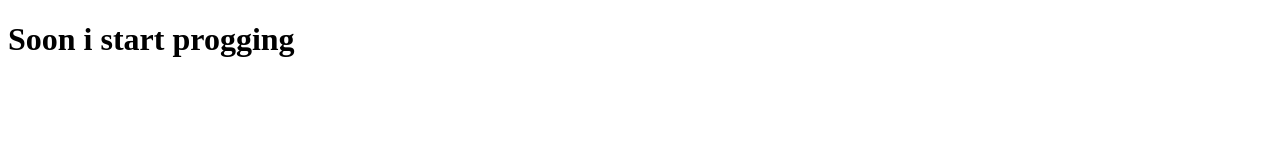
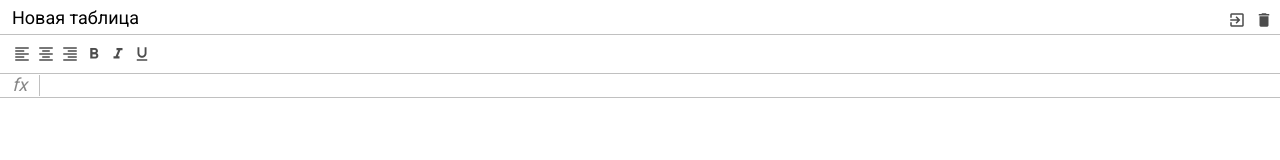
Before and after one commit to DiasKazhtai/myExcel, a website built with webpack: page src/index.html in a window 1280 px wide. Built offline with nearby package versions, Linux system fonts and the light colour scheme.

Commit message:
table layout start

```diff
--- a/package.json
+++ b/package.json
@@ -41,5 +41,8 @@
     "webpack": "^4.43.0",
     "webpack-cli": "^3.3.11",
     "webpack-dev-server": "^3.11.0"
+  },
+  "dependencies": {
+    "normalize.css": "^8.0.1"
   }
 }
--- a/src/index.html
+++ b/src/index.html
@@ -4,11 +4,54 @@
     <meta charset="UTF-8">
     <meta name="viewport" content="width=device-width, initial-scale=1.0">
     <link rel="shortcut icon" href="./favicon.ico">
+    <link href="https://fonts.googleapis.com/icon?family=Material+Icons" rel="stylesheet">
+    <link href="https://fonts.googleapis.com/css2?family=Roboto&display=swap" rel="stylesheet">
     <title>my Excel</title>
 </head>
 <body>
     <div class="container" id="app">
-        <h1>Soon i start progging</h1>
+        <div class="excel">
+
+            <div class="excel__header">
+                <input type="text" class="input" value="Новая таблица">
+                <div>
+                    <div class="button">
+                        <i class="material-icons">exit_to_app</i>
+                    </div>
+
+                    <div class="button">
+                        <i class="material-icons">delete</i>
+                    </div>
+                </div>
+            </div>
+
+            <div class="excel__toolbar">
+                <div class="button">
+                    <i class="material-icons">format_align_left</i>
+                </div>
+                <div class="button">
+                    <i class="material-icons">format_align_center</i>
+                </div>
+                <div class="button">
+                    <i class="material-icons">format_align_right</i>
+                </div>
+                <div class="button">
+                    <i class="material-icons">format_bold</i>
+                </div>
+                <div class="button">
+                    <i class="material-icons">format_italic</i>
+                </div>
+                <div class="button">
+                    <i class="material-icons">format_underline</i>
+                </div>
+            </div>
+
+            <div class="excel__formula">
+                <div class="info">fx</div>
+                <div class="input" contenteditable spellcheck="false"></div>
+            </div>
+            <div class="excel__table"></div>
+        </div>
     </div>
 </body>
 </html>
--- /dev/null
+++ b/src/scss/_mixins.scss
@@ -0,0 +1,22 @@
+@mixin button ($color: green){
+    height: 24px;
+    min-width: 24px;
+    padding: 3px;
+    text-align: center;
+    position: relative;
+    display: inline-block;
+    color: rgba(0, 0, 0, 0.7);
+
+    & > i {
+        font-size: 18px;
+    }
+
+    &:active, & .active{
+        color: $color;
+    }
+
+    &:hover {
+        background: #eee;
+        cursor: pointer;
+    }
+}
--- /dev/null
+++ b/src/scss/_variables.scss
@@ -0,0 +1,5 @@
+$header-heigth: 34px;
+$toolbar-heigth: 40px;
+$formula-height:24px;
+$info-cell-width:40px;
+$border-color: #c0c0c0;
--- /dev/null
+++ b/src/scss/formula.scss
@@ -0,0 +1,25 @@
+.excel__formula {
+    position: absolute;
+    left: 0;
+    right: 0;
+    top: $header-heigth + $toolbar-heigth;
+    height: $formula-height;
+    display: flex;
+    align-items: center;
+    border-bottom: 1px solid $border-color;
+    & .info {
+        font-size: 18px;
+        text-align: center;
+        font-style: italic;
+        border-right: 1px solid $border-color;
+        min-width: $info-cell-width;
+    }
+
+    & .input {
+        padding: 4px;
+        font-size: 12px;
+        outline: none;
+        width: 100%;
+        height: 100%;
+    }
+}
--- /dev/null
+++ b/src/scss/header.scss
@@ -0,0 +1,34 @@
+.excel__header{
+    position: absolute;
+    left: 0;
+    right: 0;
+    top: 0;
+    display: flex;
+    justify-content: space-between;
+    min-width: 1px;
+    height: $header-heigth;
+    padding: 8px 4px 0px;
+        & .input {
+            margin: 0;
+            padding: 2px 7px;
+            color: black;
+            border: 1px solid transparent;
+            border-radius: 2px;
+            height: 20px;
+            font-size: 18px;
+            line-height: 22px;
+            outline: none;
+        }
+        & .input:hover {
+            border: 1px solid $border-color;
+        }
+
+        & .input:focus {
+            border: 2px solid #1a73e8;
+        }
+
+        .button {
+            @include button;
+        }
+
+}
--- a/src/scss/index.scss
+++ b/src/scss/index.scss
@@ -0,0 +1,28 @@
+@import "~normalize.css";
+@import "./variables";
+@import "./mixins";
+
+
+@import "./header.scss";
+@import "./toolbar.scss";
+@import "./formula.scss";
+@import "./table.scss";
+
+
+* {
+    margin: 0;
+    padding: 0;
+    box-sizing: border-box;
+}
+
+body{
+    font-family: 'Roboto', sans-serif;
+    font-size: 12px;
+
+}
+
+
+.excel{
+    position: relative;
+    color: #888;
+}
--- /dev/null
+++ b/src/scss/toolbar.scss
@@ -0,0 +1,14 @@
+.excel__toolbar {
+    position: absolute;
+    left: 0;
+    right: 0;
+    top: $header-heigth;
+    height: $toolbar-heigth;
+    border-top: 1px solid $border-color;
+    border-bottom: 1px solid $border-color;
+    padding: 7px 10px;
+    display: flex;
+    & .button {
+        @include button(green);
+    }
+}
```
Also changed, not shown: src/scss/table.scss (added), 1 other file.
